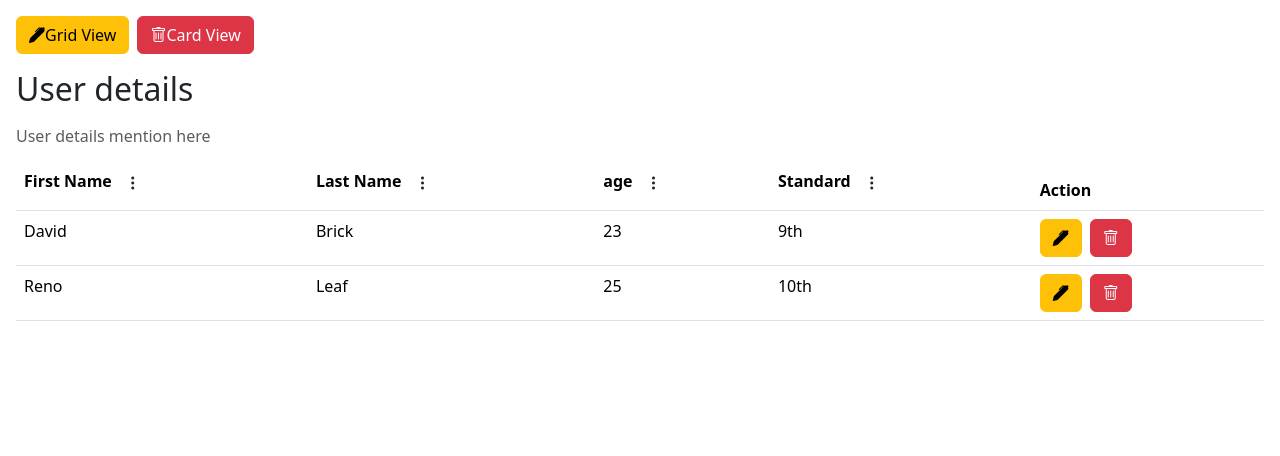
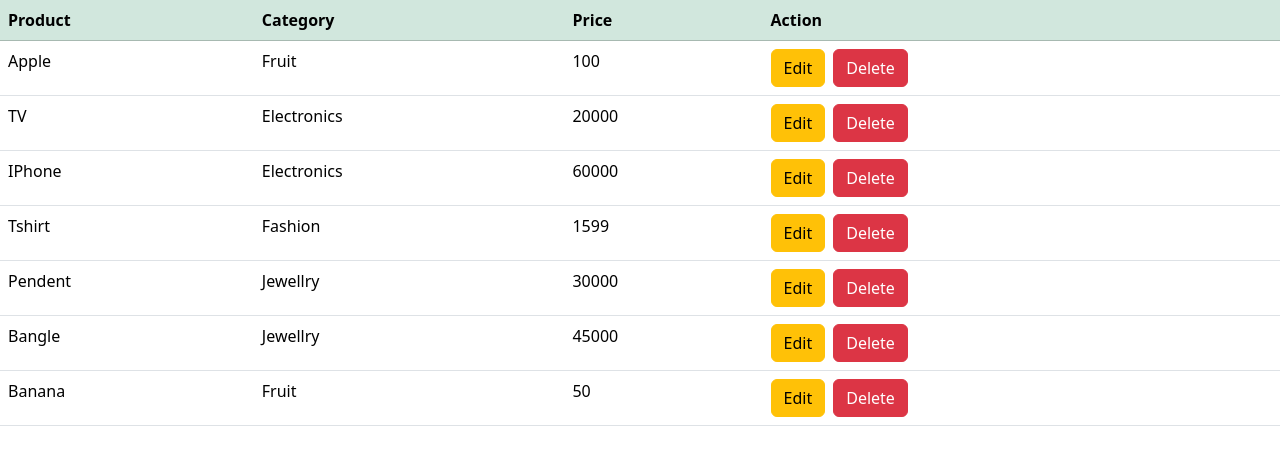
Before and after one commit to Suprit202/reactJS, a React (Vite) app: page / in a window 1280 px wide. Shown: the top 456 px of the page. Built offline with nearby package versions, Linux system fonts and the light colour scheme.

Commit message:
Add DataTable component for dynamic data management with CRUD functionality; update main.jsx and item.json

```diff
--- /dev/null
+++ b/public/item.json
@@ -0,0 +1,37 @@
+[
+  {
+    "product":"Apple",
+    "category":"Fruit",
+    "price":"100"
+  },
+  {
+    "product":"TV",
+    "category":"Electronics",
+    "price":"20000"
+  },
+  {
+    "product":"IPhone",
+    "category":"Electronics",
+    "price":"60000"
+  },
+  {
+    "product":"Tshirt",
+    "category":"Fashion",
+    "price":"1599"
+  },
+  {
+    "product":"Pendent",
+    "category":"Jewellry",
+    "price":"30000"
+  },
+  {
+    "product":"Bangle",
+    "category":"Jewellry",
+    "price":"45000"
+  },
+  {
+    "product":"Banana",
+    "category":"Fruit",
+    "price":"50"
+  }
+]
--- /dev/null
+++ b/src/components/dataTable/dataTable.jsx
@@ -0,0 +1,91 @@
+import { useState, useEffect } from "react";
+import axios from "axios";
+
+export function DataTable() {
+  const [data, setData] = useState([]);
+  const [editingRow, setEditingRow] = useState(null);
+
+  useEffect(() => {
+    axios.get("item.json").then((res) => {
+      setData(res.data);
+    });
+  }, []);
+
+  // Enable edit mode for a row
+  function editRow(index) {
+    setEditingRow(index);
+  }
+
+  // Save the row and exit edit mode
+  function saveRow() {
+    setEditingRow(null);
+  }
+
+  // Handle input change
+  function handleChange(e, rowIndex, colKey) {
+    const updatedData = [...data];
+    updatedData[rowIndex][colKey] = e.target.value;
+    setData(updatedData);
+  }
+
+  // Delete a row
+  function deleteRow(index) {
+    const updatedData = data.filter((_, i) => i !== index);
+    setData(updatedData);
+  }
+
+  return (
+    <table className="table table-hover container-fluid">
+      <thead>
+        <tr className="table-success">
+          <th>Product</th>
+          <th>Category</th>
+          <th>Price</th>
+          <th>Action</th>
+        </tr>
+      </thead>
+      <tbody>
+        {data.map((row, rowIndex) => (
+          <tr key={rowIndex}>
+            {Object.keys(row).map((key) => (
+              <td key={key}>
+                {editingRow === rowIndex ? (
+                  <input
+                    type="text"
+                    value={row[key]}
+                    onChange={(e) => handleChange(e, rowIndex, key)}
+                  />
+                ) : (
+                  row[key]
+                )}
+              </td>
+            ))}
+            <td>
+              {editingRow === rowIndex ? (
+                <button
+                  className="btn btn-success"
+                  onClick={() => saveRow(rowIndex)}
+                >
+                  Save
+                </button>
+              ) : (
+                <button
+                  className="btn btn-warning"
+                  onClick={() => editRow(rowIndex)}
+                >
+                  Edit
+                </button>
+              )}
+              <button
+                className="btn btn-danger mx-2"
+                onClick={() => deleteRow(rowIndex)}
+              >
+                Delete
+              </button>
+            </td>
+          </tr>
+        ))}
+      </tbody>
+    </table>
+  );
+}
--- a/src/main.jsx
+++ b/src/main.jsx
@@ -27,6 +27,7 @@ import { FormNew } from './form-new.jsx'
 import { ConditionDemo } from './coditionalDemo.jsx'
 import { ControlledDemo } from './controlled-demo.jsx'
 import { ControlledDemo1 } from './controlledDemo1.jsx'
+import { DataTable } from './components/dataTable/dataTable.jsx'
 import { ReactHook } from './components/reactHook/reactHook.jsx'
 import '../node_modules/bootstrap/dist/css/bootstrap.css'
 import '../node_modules/bootstrap/dist/js/bootstrap.bundle.js'
@@ -64,6 +65,7 @@ createRoot(document.getElementById('root')).render(
     {/* <FormNew/> */}
     {/* <ControlledDemo/> */}
     {/* <ConditionDemo/> */}
-    <ControlledDemo1/>
+    {/* <ControlledDemo1/> */}
+    <DataTable/>
   </StrictMode>
 )
```
